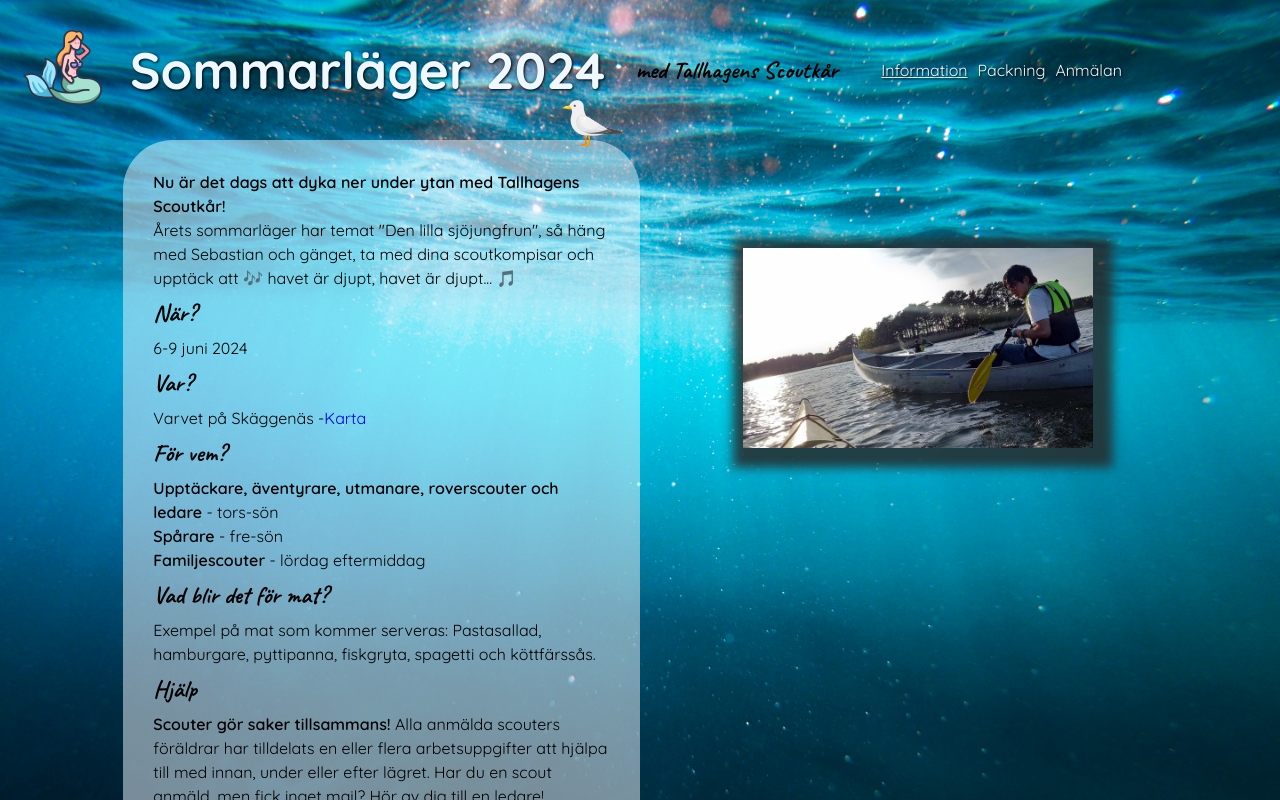
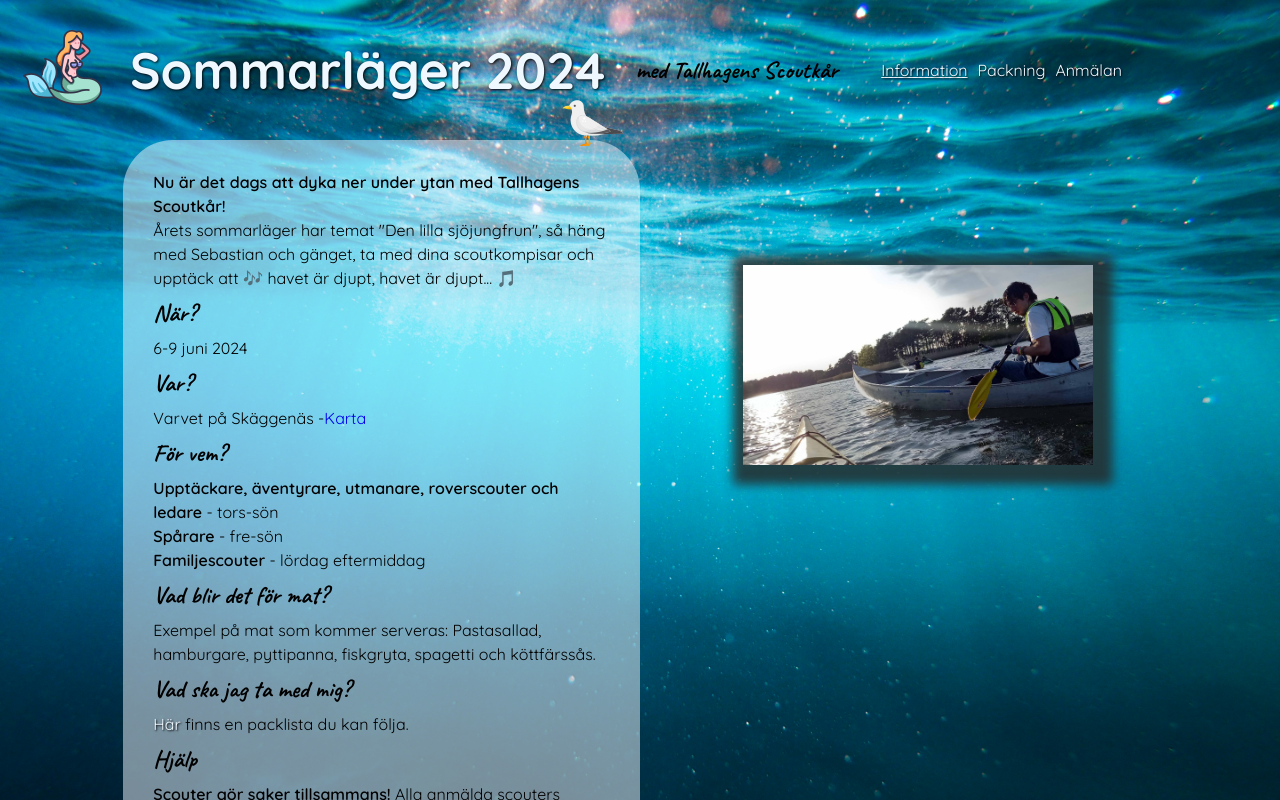
Before and after one commit to Tejpex/tallhagen, a React (Vite) app: page / in a window 1280 px wide. Shown: the top 800 px of the page. Built offline with nearby package versions, Linux system fonts and the light colour scheme; a web font is replaced by a local one.

Commit message:
Added media-query for printing

```diff
--- a/src/components/GeneralInfo.jsx
+++ b/src/components/GeneralInfo.jsx
@@ -1,11 +1,11 @@
-
+import { Link } from "react-router-dom";
 
 export const Info = () => {
   return (
     <div className="info-box">
       <p>
         <mark>
-        Nu är det dags att dyka ner under ytan med Tallhagens Scoutkår!
+          Nu är det dags att dyka ner under ytan med Tallhagens Scoutkår!
         </mark>{" "}
         <br />
         Årets sommarläger har temat &quot;Den lilla sjöjungfrun&quot;, så häng
@@ -17,7 +17,9 @@ export const Info = () => {
       <h2>Var?</h2>
       <p>
         Varvet på Skäggenäs -
-        <a href="https://maps.app.goo.gl/TU6w9eTrMSqpfdjD8" target="blank">Karta</a>
+        <a href="https://maps.app.goo.gl/TU6w9eTrMSqpfdjD8" target="blank">
+          Karta
+        </a>
       </p>
       <h2>För vem?</h2>
       <p>
@@ -27,11 +29,26 @@ export const Info = () => {
         <mark>Familjescouter</mark> - lördag eftermiddag
       </p>
       <h2>Vad blir det för mat?</h2>
-      <p>Exempel på mat som kommer serveras: Pastasallad, hamburgare, pyttipanna, fiskgryta, spagetti och köttfärssås.</p>
+      <p>
+        Exempel på mat som kommer serveras: Pastasallad, hamburgare, pyttipanna,
+        fiskgryta, spagetti och köttfärssås.
+      </p>
+      <h2>Vad ska jag ta med mig?</h2>
+      <p>
+        <Link className="link" to="/packning">Här </Link>
+        finns en packlista du kan följa.
+      </p>
       <h2>Hjälp</h2>
       <p>
-        <mark>Scouter gör saker tillsammans!</mark> Alla anmälda scouters föräldrar har tilldelats en eller flera arbetsuppgifter att hjälpa till med innan, under eller efter lägret. Har du en scout anmäld, men fick inget mail? Hör av dig till en ledare!<br />Ska du inte med på lägret, men vill bidra ändå? Hör av dig till en ledare, så kan vi berätta mer om vilka arbetsuppgifter som finns. Tack på förhand!
+        <mark>Scouter gör saker tillsammans!</mark> Alla anmälda scouters
+        föräldrar har tilldelats en eller flera arbetsuppgifter att hjälpa till
+        med innan, under eller efter lägret. Har du en scout anmäld, men fick
+        inget mail? Hör av dig till en ledare!
+        <br />
+        Ska du inte med på lägret, men vill bidra ändå? Hör av dig till en
+        ledare, så kan vi berätta mer om vilka arbetsuppgifter som finns. Tack
+        på förhand!
       </p>
     </div>
-  )
-}
+  );
+};
--- a/src/pages/Equipment.css
+++ b/src/pages/Equipment.css
@@ -128,3 +128,15 @@
 .checked {
   text-decoration: line-through;
 }
+
+@media print {
+  .main-view {
+    margin: -50px 0 !important;
+    display: flex !important;
+    flex-direction: column !important;
+  }
+
+  .site-info, .delete-button, .item-form, .button, #packed-empty{
+    display: none !important;
+  }
+}
```
